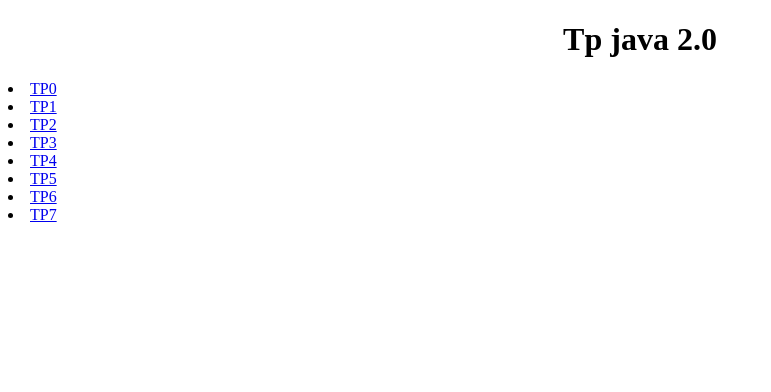
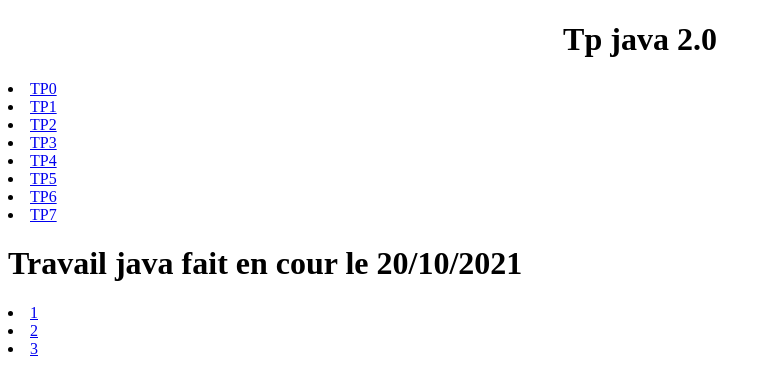
Before and after one commit to ilyesmsirdi/java, a plain HTML site: page index.html in a window 1280 px wide. Shown: the whole page, without its empty margins (0-771 px from the left). Drawn offline with Linux system fonts and the light colour scheme.

Commit message:
Update index.html

```diff
--- a/index.html
+++ b/index.html
@@ -14,6 +14,11 @@
 	<li><a href="tp5.html">TP5</a></li>
 	<li><a href="tp6.html">TP6</a></li>
 	<li><a href="tp7.html">TP7</a></li>
+	<h1>Travail java fait en cour le 20/10/2021</h2>
+
+	<li><a href="1.html">1</a></li>
+	<li><a href="2.html">2</a></li>
+	<li><a href="3.html">3</a></li>
 
 
 </body>
```
